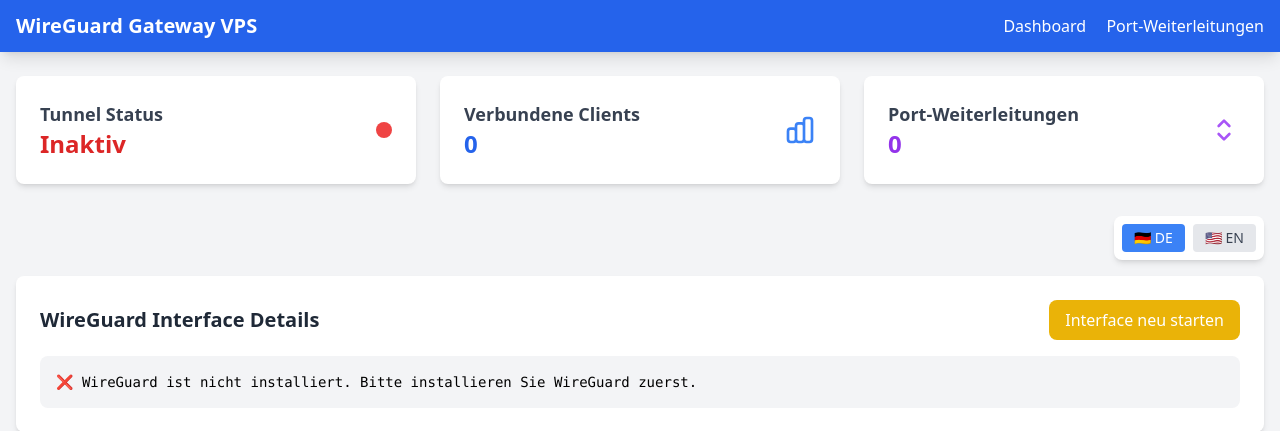
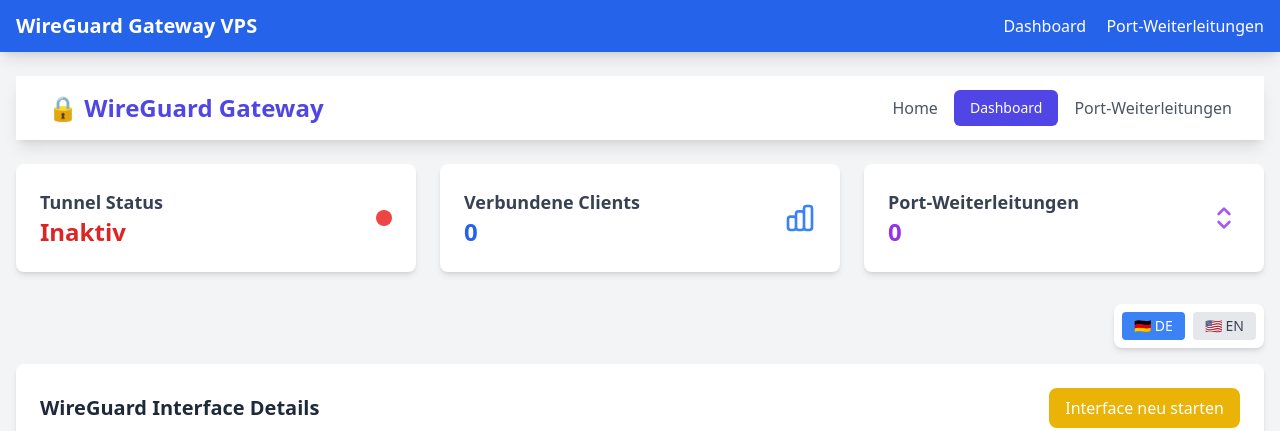
Before and after one commit to cryptofluffy/gateway-project, a Flask app: page / in a window 1280 px wide. Shown: the top 431 px of the page. Run offline with Flask 3, Linux system fonts and the light colour scheme; data that the repository does not hold is empty; parts of the project's set-up code (start-up, migrations or seed data) failed here and were passed over; some libraries are stand-ins or nearby versions.

Commit message:
🔧 Add missing original dashboard navigation bar
- Restore the white navigation bar that was in the original dashboard
- Keep the exact same layout as the original simple dashboard
- Maintain interface dropdown functionality for Gateway-PC configuration
- Ensure exact match with original dashboard design

```diff
--- a/vps-server/templates/dashboard.html
+++ b/vps-server/templates/dashboard.html
@@ -3,6 +3,29 @@
 {% block title %}<span data-i18n="dashboard.title">Dashboard - WireGuard Gateway</span>{% endblock %}
 
 {% block content %}
+<!-- Navigation -->
+<nav class="bg-white shadow-lg mb-6">
+    <div class="max-w-7xl mx-auto px-4 sm:px-6 lg:px-8">
+        <div class="flex justify-between h-16">
+            <div class="flex items-center">
+                <div class="flex-shrink-0 flex items-center">
+                    <a href="/" class="text-2xl font-bold text-indigo-600">🔒 WireGuard Gateway</a>
+                </div>
+            </div>
+            <div class="flex items-center space-x-4">
+                <a href="/" class="text-gray-600 hover:text-indigo-600 transition-colors">
+                    <span data-i18n="nav.home">Home</span>
+                </a>
+                <a href="/dashboard" class="bg-indigo-600 text-white px-4 py-2 rounded-md text-sm font-medium">
+                    <span data-i18n="nav.dashboard">Dashboard</span>
+                </a>
+                <a href="/port-forwards" class="text-gray-600 hover:text-indigo-600 transition-colors">
+                    <span data-i18n="nav.port_forwards">Port Forwards</span>
+                </a>
+            </div>
+        </div>
+    </div>
+</nav>
 <div class="grid grid-cols-1 md:grid-cols-2 lg:grid-cols-3 gap-6 mb-8">
     <!-- Tunnel Status -->
     <div class="bg-white rounded-lg shadow-md p-6">
```
